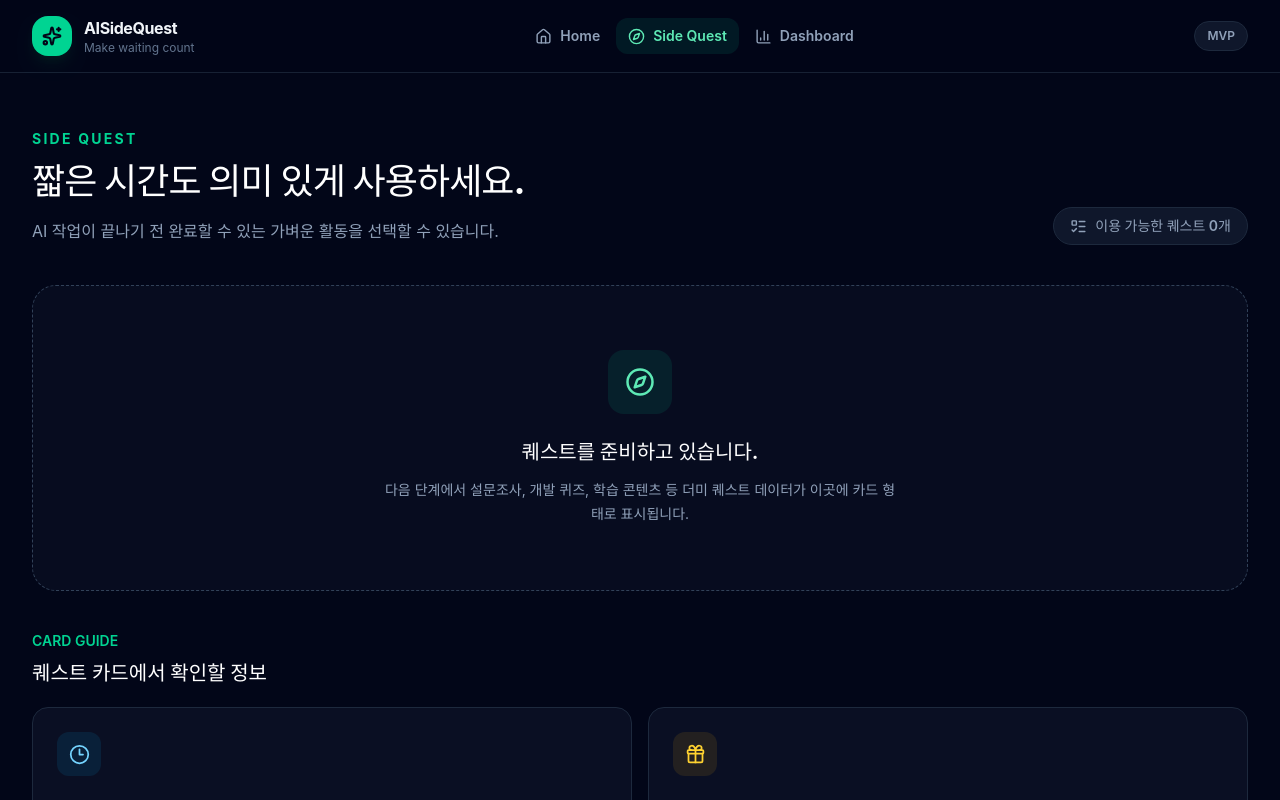
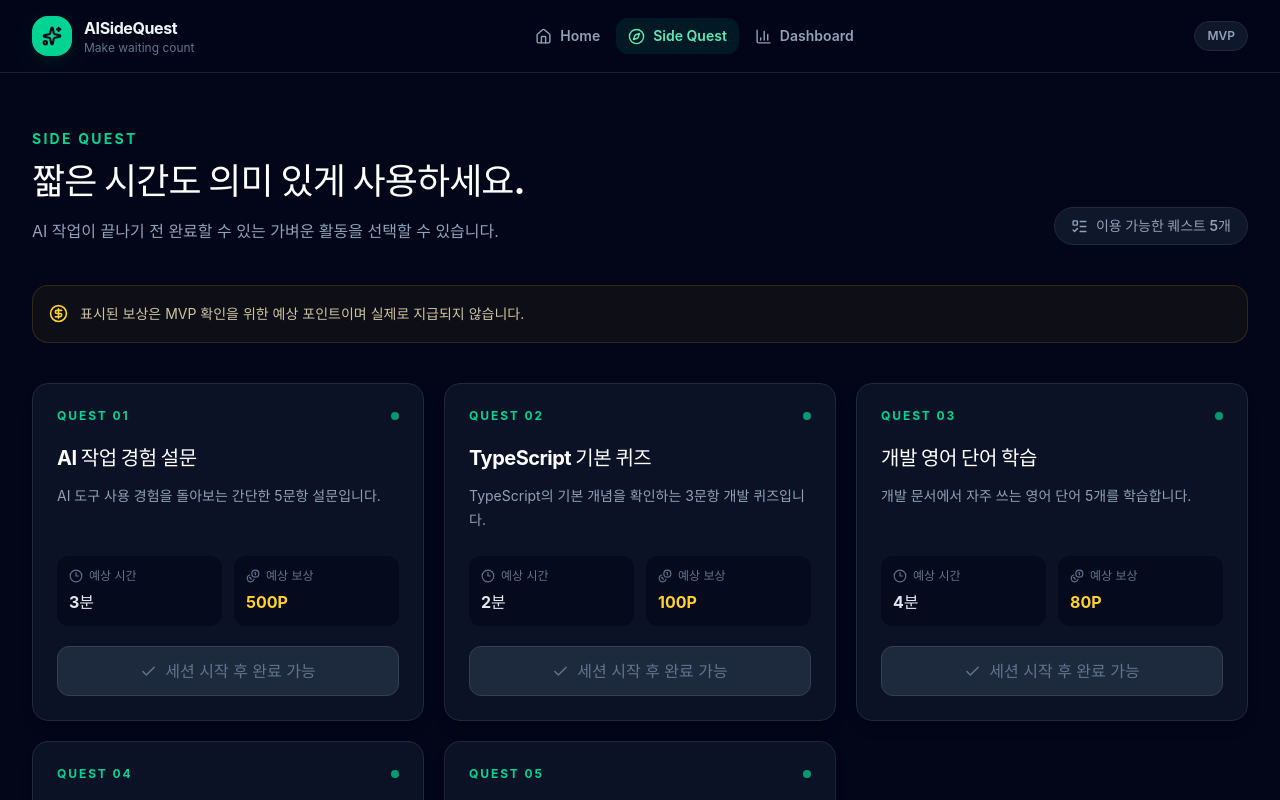
Before and after one commit to Juglee0527/AISideQuest, a React (Vite) app: page /quests in a window 1280 px wide. Shown: the top 800 px of the page. Built offline with nearby package versions, Linux system fonts and the light colour scheme.

Commit message:
Feat: 더미 퀘스트 데이터 작성

```diff
--- /dev/null
+++ b/src/components/QuestCard.tsx
@@ -0,0 +1,53 @@
+import { Check, Clock3, Coins } from 'lucide-react'
+
+import type { Quest } from '../types/quest'
+
+interface QuestCardProps {
+  quest: Quest
+  sequence: number
+}
+
+function QuestCard({ quest, sequence }: QuestCardProps) {
+  return (
+    <article className="group flex min-h-72 flex-col rounded-2xl border border-slate-800 bg-slate-900/70 p-6 shadow-lg shadow-black/10 transition hover:-translate-y-1 hover:border-emerald-400/30 hover:shadow-emerald-950/20">
+      <div className="flex items-center justify-between gap-4">
+        <span className="text-xs font-bold tracking-[0.16em] text-emerald-400 uppercase">
+          Quest {String(sequence).padStart(2, '0')}
+        </span>
+        <span className="size-2 rounded-full bg-emerald-400/70" aria-hidden="true" />
+      </div>
+
+      <h2 className="mt-5 text-xl font-bold tracking-tight text-white">{quest.title}</h2>
+      <p className="mt-3 flex-1 text-sm leading-6 text-slate-400">{quest.description}</p>
+
+      <dl className="mt-6 grid grid-cols-2 gap-3">
+        <div className="rounded-xl bg-slate-950/60 p-3">
+          <dt className="flex items-center gap-1.5 text-xs text-slate-500">
+            <Clock3 size={14} aria-hidden="true" />
+            예상 시간
+          </dt>
+          <dd className="mt-1.5 font-bold text-slate-200">{quest.estimatedMinutes}분</dd>
+        </div>
+        <div className="rounded-xl bg-slate-950/60 p-3">
+          <dt className="flex items-center gap-1.5 text-xs text-slate-500">
+            <Coins size={14} aria-hidden="true" />
+            예상 보상
+          </dt>
+          <dd className="mt-1.5 font-bold text-amber-300">{quest.reward.toLocaleString('ko-KR')}P</dd>
+        </div>
+      </dl>
+
+      <button
+        type="button"
+        disabled
+        aria-label={`${quest.title} 완료하기`}
+        className="mt-5 flex cursor-not-allowed items-center justify-center gap-2 rounded-xl border border-slate-700 bg-slate-800 px-4 py-3 text-sm font-bold text-slate-500"
+      >
+        <Check size={17} aria-hidden="true" />
+        세션 시작 후 완료 가능
+      </button>
+    </article>
+  )
+}
+
+export default QuestCard
--- /dev/null
+++ b/src/data/mockQuests.ts
@@ -0,0 +1,39 @@
+import type { Quest } from '../types/quest'
+
+export const mockQuests = [
+  {
+    id: 'survey-ai-workflow',
+    title: 'AI 작업 경험 설문',
+    description: 'AI 도구 사용 경험을 돌아보는 간단한 5문항 설문입니다.',
+    reward: 500,
+    estimatedMinutes: 3,
+  },
+  {
+    id: 'quiz-typescript-basics',
+    title: 'TypeScript 기본 퀴즈',
+    description: 'TypeScript의 기본 개념을 확인하는 3문항 개발 퀴즈입니다.',
+    reward: 100,
+    estimatedMinutes: 2,
+  },
+  {
+    id: 'learning-developer-words',
+    title: '개발 영어 단어 학습',
+    description: '개발 문서에서 자주 쓰는 영어 단어 5개를 학습합니다.',
+    reward: 80,
+    estimatedMinutes: 4,
+  },
+  {
+    id: 'news-ai-briefing',
+    title: 'AI·개발 뉴스 읽기',
+    description: '오늘의 AI와 개발 분야 주요 소식을 짧게 읽습니다.',
+    reward: 50,
+    estimatedMinutes: 5,
+  },
+  {
+    id: 'microtask-copy-review',
+    title: 'UI 문구 검토',
+    description: '짧은 UI 문구의 자연스러움과 오탈자를 검토하는 마이크로태스크입니다.',
+    reward: 200,
+    estimatedMinutes: 7,
+  },
+] as const satisfies readonly Quest[]
--- a/src/pages/SideQuestPage.tsx
+++ b/src/pages/SideQuestPage.tsx
@@ -1,6 +1,8 @@
-import { Clock3, Compass, Gift, ListTodo } from 'lucide-react'
+import { CircleDollarSign, ListTodo } from 'lucide-react'
 
 import PageHeader from '../components/PageHeader'
+import QuestCard from '../components/QuestCard'
+import { mockQuests } from '../data/mockQuests'
 
 function SideQuestPage() {
   return (
@@ -12,47 +14,20 @@ function SideQuestPage() {
         action={
           <div className="flex items-center gap-2 rounded-full border border-slate-800 bg-slate-900 px-4 py-2 text-sm font-semibold text-slate-400">
             <ListTodo size={17} aria-hidden="true" />
-            이용 가능한 퀘스트 0개
+            이용 가능한 퀘스트 {mockQuests.length}개
           </div>
         }
       />
 
-      <section className="rounded-3xl border border-dashed border-slate-700 bg-slate-900/40 px-6 py-16 text-center sm:px-10">
-        <span className="mx-auto grid size-16 place-items-center rounded-2xl bg-emerald-400/10 text-emerald-300">
-          <Compass size={30} aria-hidden="true" />
-        </span>
-        <h2 className="mt-6 text-xl font-bold text-white">퀘스트를 준비하고 있습니다.</h2>
-        <p className="mx-auto mt-3 max-w-lg text-sm leading-6 text-slate-400">
-          다음 단계에서 설문조사, 개발 퀴즈, 학습 콘텐츠 등 더미 퀘스트 데이터가 이곳에 카드 형태로 표시됩니다.
-        </p>
-      </section>
+      <aside className="flex gap-3 rounded-2xl border border-amber-400/15 bg-amber-400/5 p-4 text-sm leading-6 text-amber-100/80">
+        <CircleDollarSign className="mt-0.5 shrink-0 text-amber-300" size={19} aria-hidden="true" />
+        <p>표시된 보상은 MVP 확인을 위한 예상 포인트이며 실제로 지급되지 않습니다.</p>
+      </aside>
 
-      <section aria-labelledby="quest-card-guide-title">
-        <div className="mb-5 flex items-end justify-between gap-4">
-          <div>
-            <p className="text-sm font-semibold text-emerald-400">CARD GUIDE</p>
-            <h2 id="quest-card-guide-title" className="mt-2 text-xl font-bold text-white">
-              퀘스트 카드에서 확인할 정보
-            </h2>
-          </div>
-        </div>
-
-        <div className="grid gap-4 sm:grid-cols-2">
-          <article className="rounded-2xl border border-slate-800 bg-slate-900/60 p-6">
-            <span className="grid size-11 place-items-center rounded-xl bg-sky-400/10 text-sky-300">
-              <Clock3 size={21} aria-hidden="true" />
-            </span>
-            <h3 className="mt-5 font-bold text-white">예상 소요 시간</h3>
-            <p className="mt-2 text-sm leading-6 text-slate-400">현재 남은 대기 시간에 맞는 활동인지 판단할 수 있습니다.</p>
-          </article>
-          <article className="rounded-2xl border border-slate-800 bg-slate-900/60 p-6">
-            <span className="grid size-11 place-items-center rounded-xl bg-amber-400/10 text-amber-300">
-              <Gift size={21} aria-hidden="true" />
-            </span>
-            <h3 className="mt-5 font-bold text-white">예상 보상</h3>
-            <p className="mt-2 text-sm leading-6 text-slate-400">퀘스트 완료 시 적립될 더미 포인트를 확인할 수 있습니다.</p>
-          </article>
-        </div>
+      <section className="grid gap-5 md:grid-cols-2 xl:grid-cols-3" aria-label="사이드 퀘스트 목록">
+        {mockQuests.map((quest, index) => (
+          <QuestCard key={quest.id} quest={quest} sequence={index + 1} />
+        ))}
       </section>
     </div>
   )
--- /dev/null
+++ b/src/types/quest.ts
@@ -0,0 +1,7 @@
+export interface Quest {
+  id: string
+  title: string
+  description: string
+  reward: number
+  estimatedMinutes: number
+}
```
Also changed, not shown: 1 other file (tests, documents, lock files or other folders).
